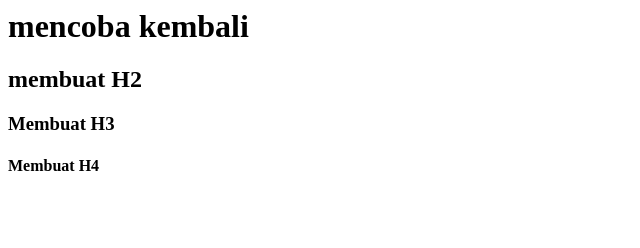
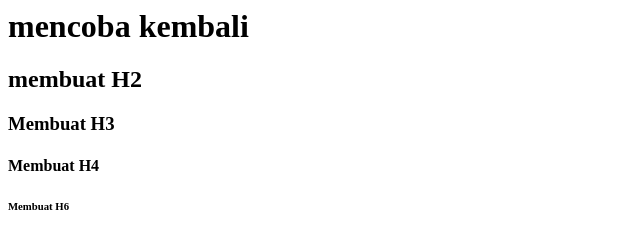
Before and after one commit to syahrulkhoer12/belajar-git, a plain HTML site: page index.html in a window 1280 px wide. Shown: the full height of the page, 0-640 px from the left. Drawn offline with Linux system fonts and the light colour scheme.

Commit message:
Tambah H6

```diff
--- a/index.html
+++ b/index.html
@@ -7,5 +7,6 @@
 	<h2>membuat H2</h2>
 	<h3>Membuat H3</h3>
 	<h4>Membuat H4</h4>
+	<h6>Membuat H6</h6>
 </body>
 </html>
```
